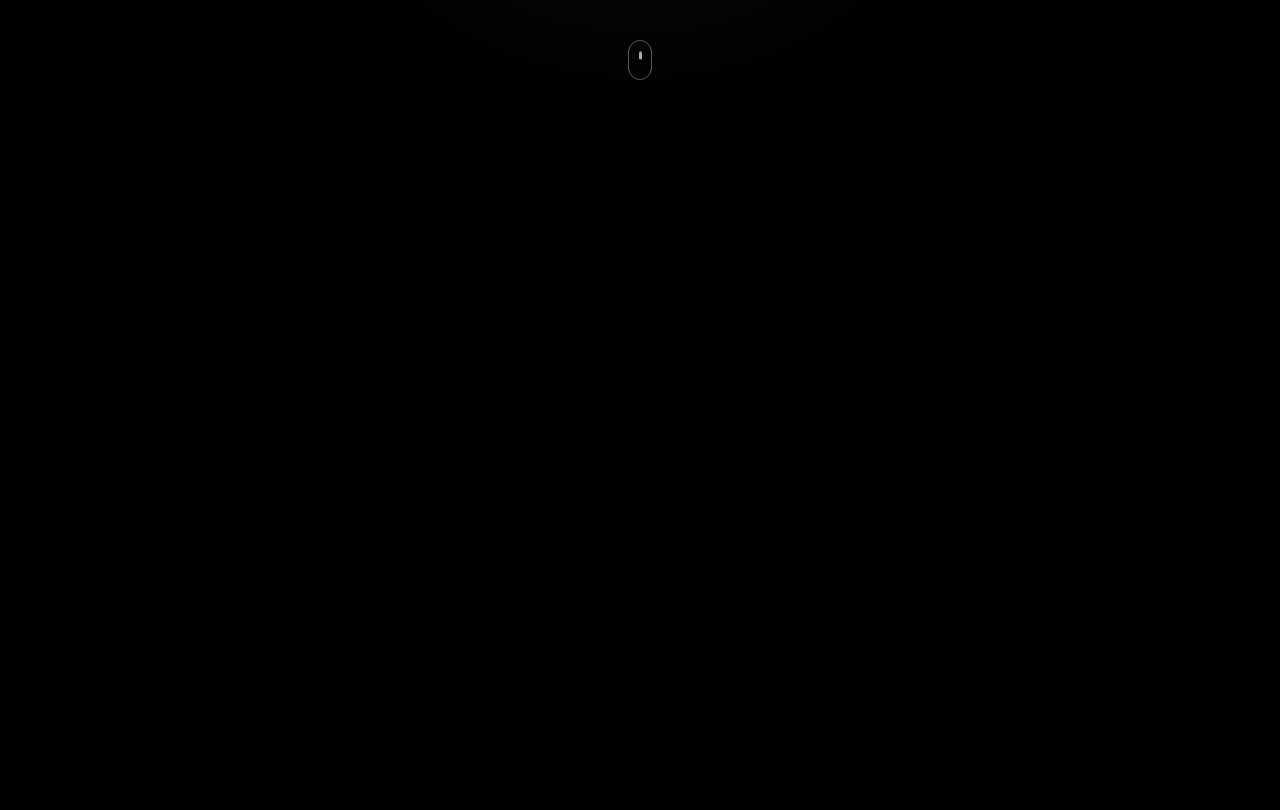
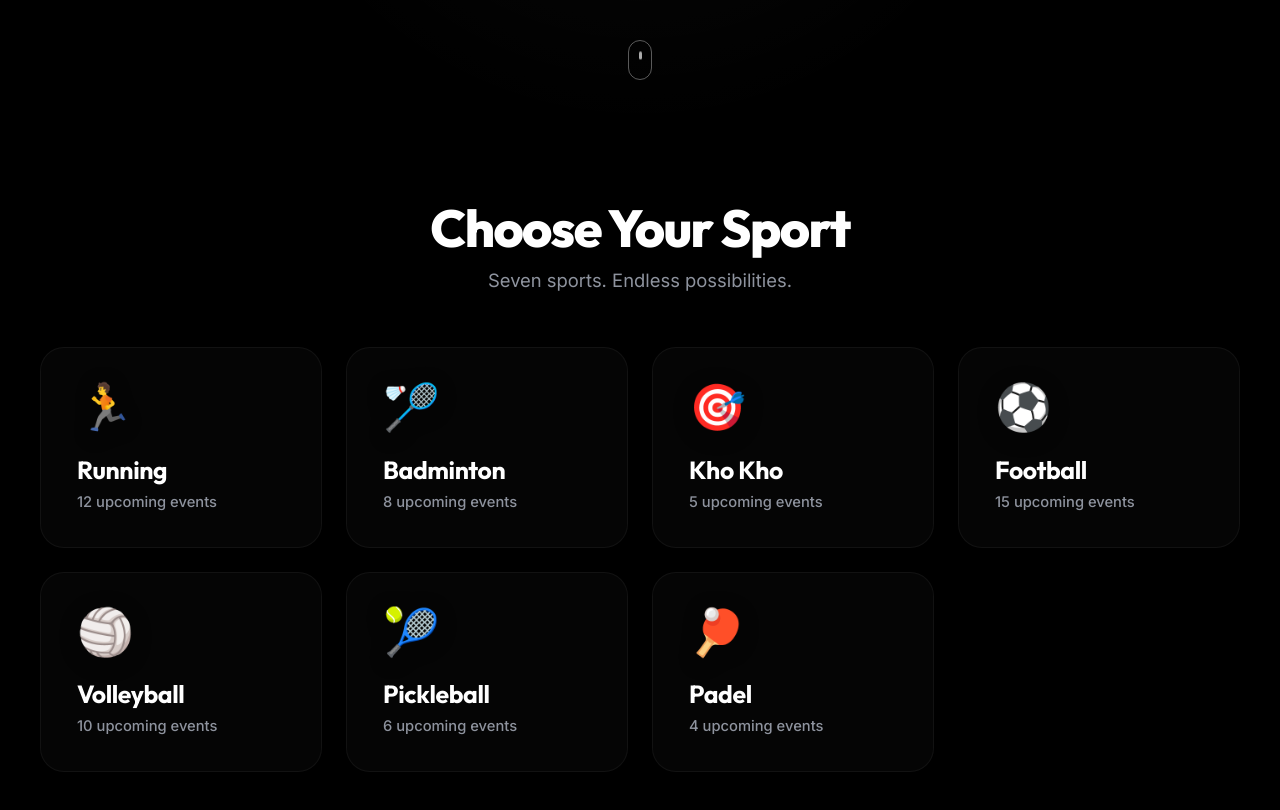
Before and after one commit to Midhunnairts/StrydclubFrontend, an Angular app: page / in a window 1280 px wide. Shown: the part 680-1490 px from the top of the page. Before the commit the page ends 800 px from the top, so only its background shows below. Built offline with nearby package versions, Linux system fonts and the light colour scheme.

Commit message:
sport list

```diff
--- a/src/app/app.html
+++ b/src/app/app.html
@@ -1,3 +1,4 @@
 <app-navbar></app-navbar>
 <app-hero></app-hero>
+<app-sport-list></app-sport-list>
 <router-outlet></router-outlet>
--- a/src/app/app.ts
+++ b/src/app/app.ts
@@ -2,10 +2,11 @@ import { Component, signal } from '@angular/core';
 import { RouterOutlet } from '@angular/router';
 import { NavbarComponent } from './components/navbar/navbar';
 import { HeroComponent } from './components/hero/hero';
+import { SportListComponent } from './components/sport-list/sport-list';
 
 @Component({
   selector: 'app-root',
-  imports: [RouterOutlet, NavbarComponent, HeroComponent],
+  imports: [RouterOutlet, NavbarComponent, HeroComponent, SportListComponent],
   templateUrl: './app.html',
   styleUrl: './app.scss',
 })
--- /dev/null
+++ b/src/app/components/sport-list/sport-list.html
@@ -0,0 +1,29 @@
+<section class="sports-section" id="sports-selection-section">
+  <div class="sports-container">
+
+    <!-- Heading Title -->
+    <div class="sports-header">
+      <h2 class="sports-title" id="sports-title-header">Choose Your Sport</h2>
+      <p class="sports-subtitle" id="sports-subtitle-text">Seven sports. Endless possibilities.</p>
+    </div>
+
+    <!-- Sports Cards Grid -->
+    <div class="sports-grid" id="sports-cards-grid">
+      @for (sport of sports(); track sport.name) {
+        <div class="sport-card" id="sport-card-{{ sport.name.toLowerCase() }}">
+          <!-- Sport Emoji Graphic Icon -->
+          <div class="sport-icon-container">
+            <span class="sport-emoji">{{ sport.icon }}</span>
+          </div>
+
+          <!-- Sport Info -->
+          <div class="sport-info">
+            <h3 class="sport-name">{{ sport.name }}</h3>
+            <p class="sport-events-count">{{ sport.eventsCount }} upcoming events</p>
+          </div>
+        </div>
+      }
+    </div>
+
+  </div>
+</section>
--- /dev/null
+++ b/src/app/components/sport-list/sport-list.scss
@@ -0,0 +1,155 @@
+.sports-section {
+  position: relative;
+  width: 100%;
+  padding: 80px 24px 120px;
+  background-color: var(--bg-dark-pure);
+  z-index: 10;
+}
+
+.sports-container {
+  width: 100%;
+  max-width: 1200px;
+  margin: 0 auto;
+  display: flex;
+  flex-direction: column;
+}
+
+/* Header Text Section */
+.sports-header {
+  text-align: center;
+  margin-bottom: 56px;
+  display: flex;
+  flex-direction: column;
+  gap: 12px;
+}
+
+.sports-title {
+  font-family: var(--font-family-title);
+  font-size: 3.25rem;
+  font-weight: 800;
+  line-height: 1.1;
+  letter-spacing: -0.03em;
+  color: var(--text-white);
+  margin: 0;
+}
+
+.sports-subtitle {
+  font-family: var(--font-family-body);
+  font-size: 1.15rem;
+  font-weight: 400;
+  color: var(--text-muted);
+  margin: 0;
+}
+
+/* CSS Grid Layout matching the 4-column design */
+.sports-grid {
+  display: grid;
+  grid-template-columns: repeat(4, 1fr);
+  gap: 24px;
+}
+
+/* Individual Sport Card styling */
+.sport-card {
+  display: flex;
+  flex-direction: column;
+  align-items: flex-start;
+  padding: 36px;
+  background-color: rgba(255, 255, 255, 0.02);
+  border: 1px solid rgba(255, 255, 255, 0.05);
+  border-radius: 24px; // Rounded modern borders
+  backdrop-filter: blur(4px);
+  -webkit-backdrop-filter: blur(4px);
+  transition: var(--transition-smooth);
+
+  &:hover {
+    transform: translateY(-6px);
+    background-color: rgba(255, 255, 255, 0.05);
+    border-color: rgba(255, 255, 255, 0.16);
+    box-shadow: 0 12px 30px rgba(255, 255, 255, 0.03);
+  }
+}
+
+/* Icon / Emoji Graphic container */
+.sport-icon-container {
+  margin-bottom: 24px;
+  display: flex;
+  align-items: center;
+  justify-content: center;
+
+  .sport-emoji {
+    font-size: 2.85rem;
+    line-height: 1;
+    filter: drop-shadow(0 4px 10px rgba(0, 0, 0, 0.3));
+    user-select: none;
+    transition: var(--transition-smooth);
+  }
+}
+
+.sport-card:hover .sport-emoji {
+  transform: scale(1.1) rotate(4deg);
+}
+
+/* Info Section styling */
+.sport-info {
+  width: 100%;
+}
+
+.sport-name {
+  font-family: var(--font-family-title);
+  font-size: 1.55rem;
+  font-weight: 700;
+  color: var(--text-white);
+  margin-bottom: 8px;
+  letter-spacing: -0.015em;
+}
+
+.sport-events-count {
+  font-family: var(--font-family-body);
+  font-size: 0.92rem;
+  font-weight: 500;
+  color: var(--text-muted);
+  margin: 0;
+}
+
+/* Responsive breakdowns */
+@media screen and (max-width: 1100px) {
+  .sports-grid {
+    grid-template-columns: repeat(3, 1fr);
+  }
+
+  .sports-title {
+    font-size: 2.8rem;
+  }
+}
+
+@media screen and (max-width: 850px) {
+  .sports-grid {
+    grid-template-columns: repeat(2, 1fr);
+  }
+
+  .sports-title {
+    font-size: 2.4rem;
+  }
+
+  .sport-card {
+    padding: 30px;
+  }
+}
+
+@media screen and (max-width: 500px) {
+  .sports-grid {
+    grid-template-columns: 1fr;
+  }
+
+  .sports-section {
+    padding: 60px 16px 80px;
+  }
+
+  .sports-title {
+    font-size: 2rem;
+  }
+
+  .sports-subtitle {
+    font-size: 1rem;
+  }
+}
--- /dev/null
+++ b/src/app/components/sport-list/sport-list.ts
@@ -0,0 +1,27 @@
+import { Component, signal } from '@angular/core';
+import { CommonModule } from '@angular/common';
+
+interface SportItem {
+  name: string;
+  icon: string;
+  eventsCount: number;
+}
+
+@Component({
+  selector: 'app-sport-list',
+  standalone: true,
+  imports: [CommonModule],
+  templateUrl: './sport-list.html',
+  styleUrl: './sport-list.scss'
+})
+export class SportListComponent {
+  sports = signal<SportItem[]>([
+    { name: 'Running', icon: '🏃', eventsCount: 12 },
+    { name: 'Badminton', icon: '🏸', eventsCount: 8 },
+    { name: 'Kho Kho', icon: '🎯', eventsCount: 5 },
+    { name: 'Football', icon: '⚽', eventsCount: 15 },
+    { name: 'Volleyball', icon: '🏐', eventsCount: 10 },
+    { name: 'Pickleball', icon: '🎾', eventsCount: 6 },
+    { name: 'Padel', icon: '🏓', eventsCount: 4 }
+  ]);
+}
```
